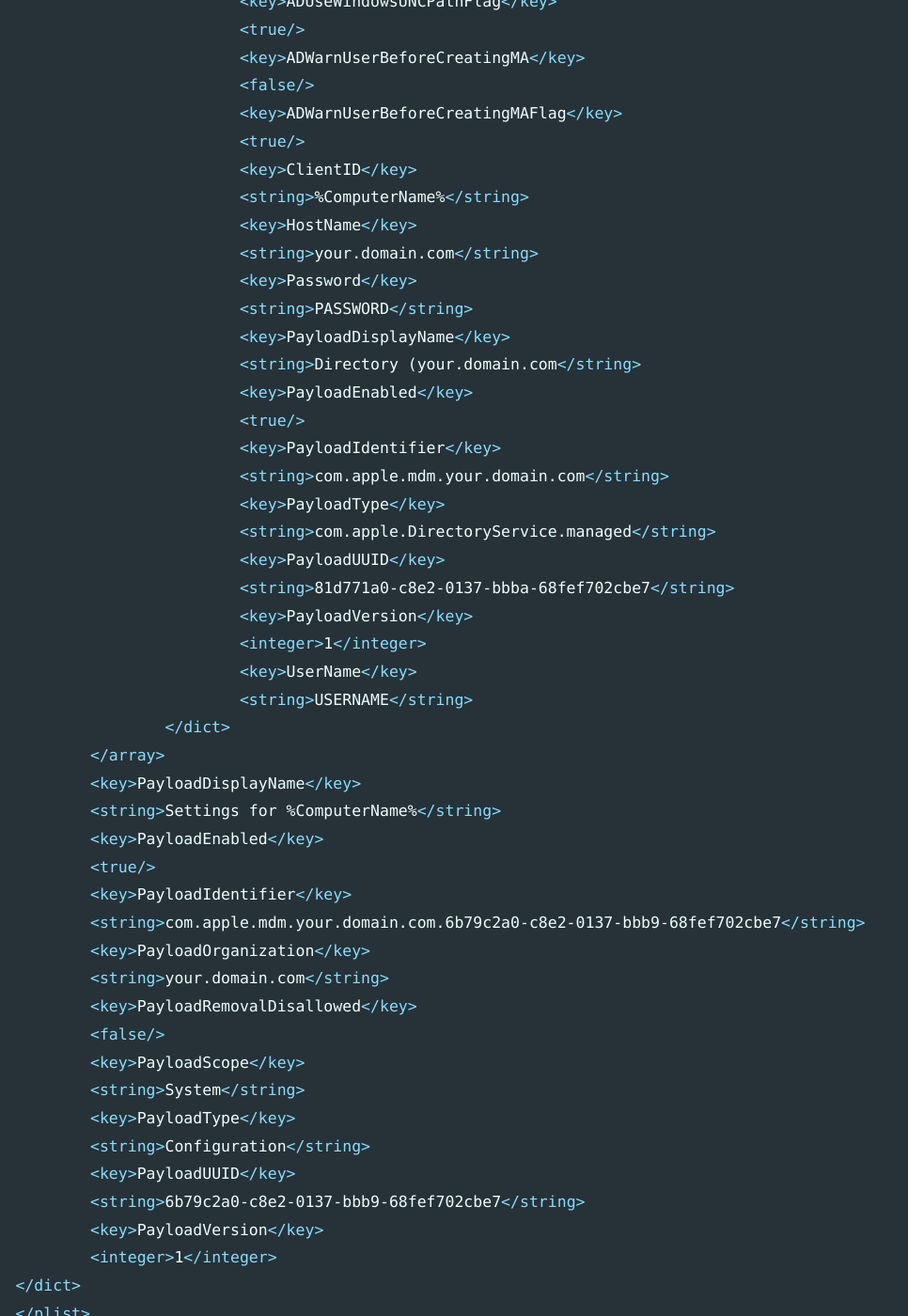
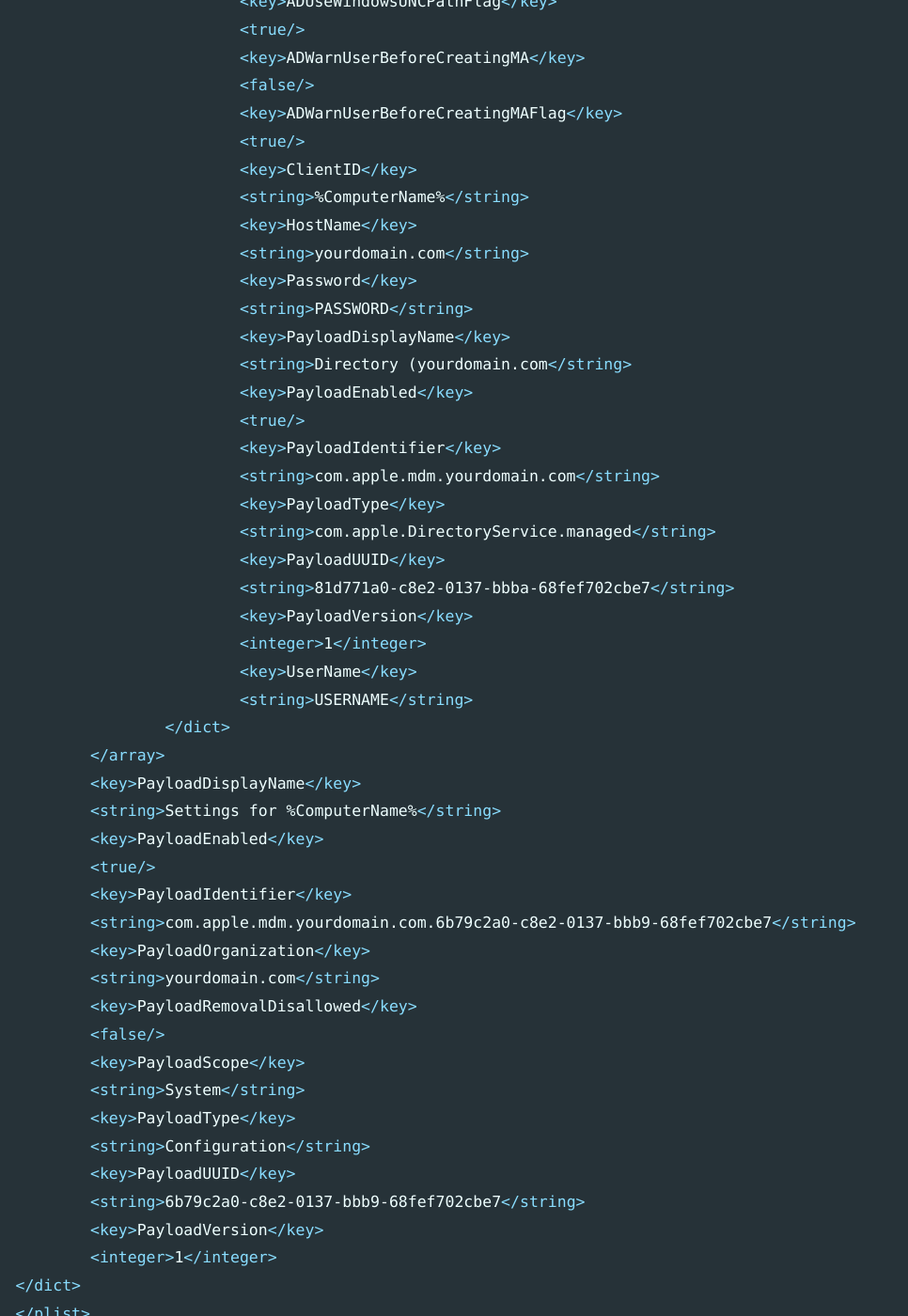
Before and after one commit to UniverseCitiz3n/UniverseCitiz3n.github.io, a Jekyll site: the page built from _posts/2019-11-08-Intune-Bind-Device-AD.md, in a window 1280 px wide and 1400 px high, scrolled down 7187 px. Shown: the whole window at 94% size, without its empty margins (0-966 px from the left). Built offline with Jekyll 4.4.1, drawn with Linux system fonts in a browser that asks for light colours; cached includes are drawn as plain includes; nearby versions of some CDN libraries; our own code applies the rules of GitHub Pages for plain Markdown files; comment, search, counter and statistics services are not loaded; some of the changed text lies outside the part shown.

Commit message:
is it done?

```diff
--- a/_posts/2019-11-08-Intune-Bind-Device-AD.md
+++ b/_posts/2019-11-08-Intune-Bind-Device-AD.md
@@ -86,8 +86,8 @@
 			<true/>
 			<key>ADDomainAdminGroupList</key>
 			<array>
-				<string>your.domain\RemoteAccess-macOS</string>
-				<string>your.domain\{{serialnumber}}-Admins</string>
+				<string>yourdomain.com\RemoteAccess-macOS</string>
+				<string>yourdomain.com\{{serialnumber}}-Admins</string>
 			</array>
 			<key>ADDomainAdminGroupListFlag</key>
 			<true/>
@@ -108,7 +108,7 @@
 			<key>ADNamespaceFlag</key>
 			<true/>
 			<key>ADOrganizationalUnit</key>
-			<string>OU=Workstations,OU=Computers,DC=your.domain,DC=com</string>
+			<string>OU=Workstations,OU=Computers,DC=yourdomain,DC=com</string>
 			<key>ADPacketEncrypt</key>
 			<string>allow</string>
 			<key>ADPacketEncryptFlag</key>
@@ -118,7 +118,7 @@
 			<key>ADPacketSignFlag</key>
 			<true/>
 			<key>ADPreferredDCServer</key>
-			<string>your.domain.com</string>
+			<string>yourdomain.com</string>
 			<key>ADPreferredDCServerFlag</key>
 			<true/>
 			<key>ADRestrictDDNSFlag</key>
@@ -138,15 +138,15 @@
 			<key>ClientID</key>
 			<string>%ComputerName%</string>
 			<key>HostName</key>
-			<string>your.domain.com</string>
+			<string>yourdomain.com</string>
 			<key>Password</key>
 			<string>PASSWORD</string>
 			<key>PayloadDisplayName</key>
-			<string>Directory (your.domain.com</string>
+			<string>Directory (yourdomain.com</string>
 			<key>PayloadEnabled</key>
 			<true/>
 			<key>PayloadIdentifier</key>
-			<string>com.apple.mdm.your.domain.com</string>
+			<string>com.apple.mdm.yourdomain.com</string>
 			<key>PayloadType</key>
 			<string>com.apple.DirectoryService.managed</string>
 			<key>PayloadUUID</key>
@@ -162,9 +162,9 @@
 	<key>PayloadEnabled</key>
 	<true/>
 	<key>PayloadIdentifier</key>
-	<string>com.apple.mdm.your.domain.com.6b79c2a0-c8e2-0137-bbb9-68fef702cbe7</string>
+	<string>com.apple.mdm.yourdomain.com.6b79c2a0-c8e2-0137-bbb9-68fef702cbe7</string>
 	<key>PayloadOrganization</key>
-	<string>your.domain.com</string>
+	<string>yourdomain.com</string>
 	<key>PayloadRemovalDisallowed</key>
 	<false/>
 	<key>PayloadScope</key>
@@ -191,4 +191,8 @@
 
 $19.99 was very well spent money! Thanks to that I can prepare desired configuration on macServer, export it to xml file, upload it to Intune. At this moment I've not tested all of the options and how will they apply but I hope high hopes in this method.
 
+Intune allows you to build dynamic strings in configurations - [Configuration Tokens](https://docs.microsoft.com/en-us/intune/apps/app-configuration-policies-use-ios#tokens-used-in-the-property-list).<br>
+I've used one in device domain group for administrator privileges<br>
+**yourdomain.com\{{serialnumber}}-Admins**
+
 See you in next! 😉 🧠
```
